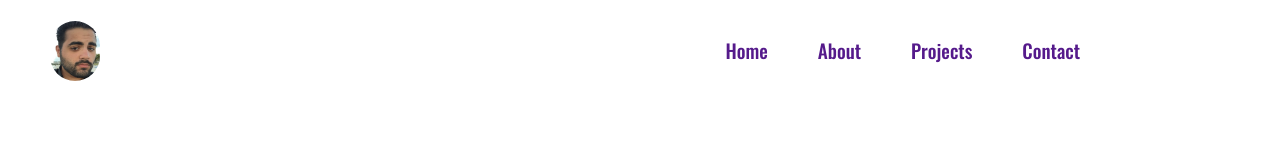
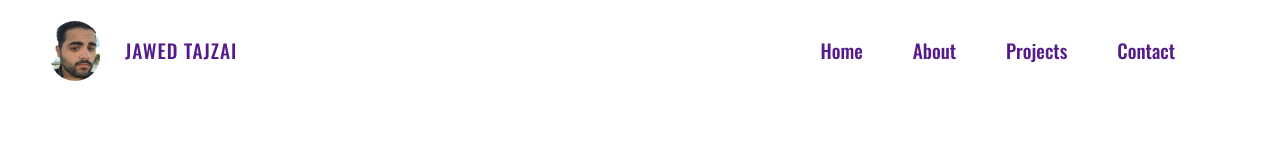
Before and after one commit to JTajzai518/my-portfolio, a plain HTML site: page index.html in a window 1280 px wide. Drawn offline with nearby package versions, Linux system fonts and the light colour scheme.

Commit message:
added image to the nav bar and name

```diff
--- a/index.html
+++ b/index.html
@@ -11,10 +11,12 @@
 </head>
 <body>
     <header>
-
         <nav class="nav-wrap">
-            <div>
-                <img src="./images/IMG_0072.JPG" alt="" height="60px" width="50px" class="nav-image">
+            <div class="header-logo-container">
+                <div>
+                    <a href=""><img src="./images/IMG_0072.JPG" alt="" height="60px" width="50px" class="nav-image">
+                </div>
+                <span class="header-logo-sub">Jawed Tajzai</span></a>
             </div>
             <li class="nav-bar">
                 <ul class="nav-links"><a href="">Home</a></ul>
--- a/styles.css
+++ b/styles.css
@@ -3,6 +3,28 @@
     padding: 0;
     box-sizing: border-box;
   }
+
+/* NAV BAR */
+
+.header-logo-container {
+    display: flex;
+    align-items: center;
+}
+
+.header-logo-sub {
+    text-transform: uppercase;
+    margin-left: 25px;
+    font-size: 1.2rem;
+    font-family: "Oswald", sans-serif;
+    font-optical-sizing: auto;
+    font-weight: 500;
+    font-style: normal;
+    letter-spacing: 1px;
+}
+
+.header-logo-container > a {
+    text-decoration: none;
+}
 
 .nav-wrap {
     display: flex;
@@ -14,7 +36,7 @@
 
 .nav-bar {
     display: flex;
-    margin-right: 150px;
+    margin-right: 55px;
     gap: 50px;
 }
 
@@ -34,3 +56,5 @@
     border-radius: 50px;
     margin-top: 5px;
 }
+
+/* NAV BAR END */
```
